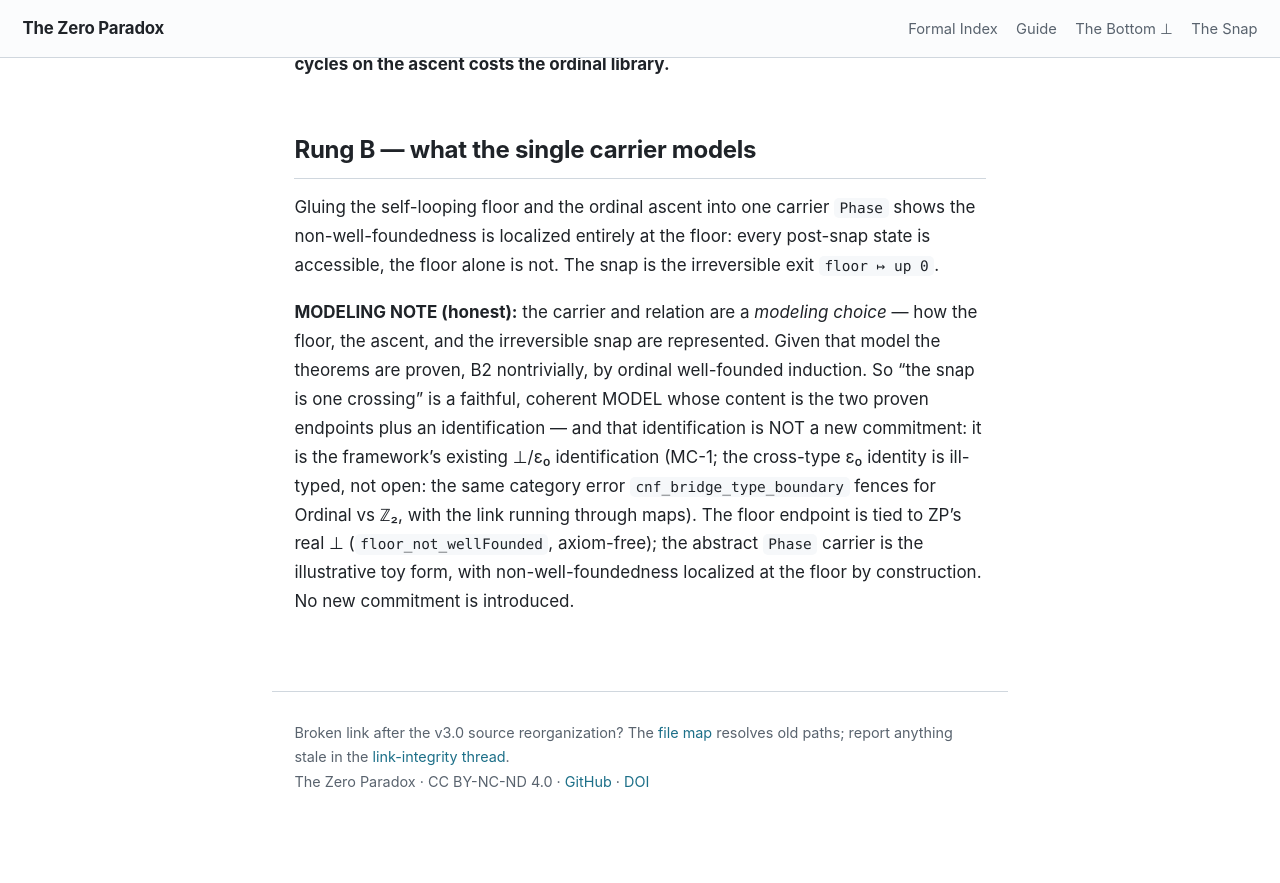
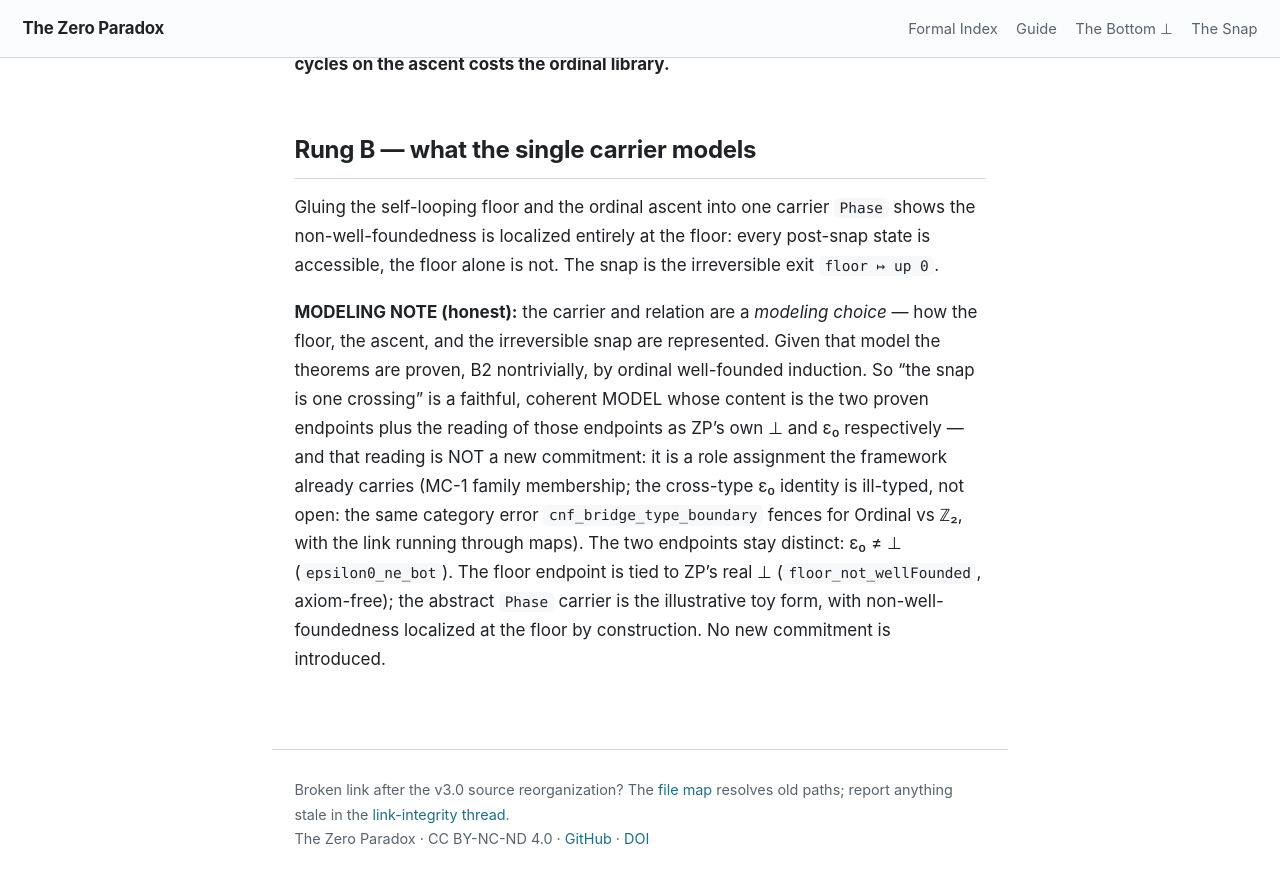
Before and after one commit to timbrigham/ZeroParadox, a Jekyll site: the page built from ZeroParadox/Multihomed/Boundary.md, in a window 1280 px wide and 900 px high, scrolled down 5426 px. Shown: the top 883 px of the window. Built offline with Jekyll 4.4.1, drawn with Linux system fonts in a browser that asks for light colours; our own code applies the rules of GitHub Pages for plain Markdown files; before the commit the page ends 6268 px from its top, so only the background shows below that.

Commit message:
Boundary siblings: role assignment, not a bottom/epsilon-zero identification
Adversary gate round 3, R3-B1 (BEDROCK, D1). Four sibling sites still said the
single-carrier boundary model rests on "the framework's existing ⊥/ε₀
identification" (LEAN_CUSTOM_REGISTRY.md Phase reason, Boundary.md Rung B note,
the Boundary.lean [ZP-CUSTOM] tag) or "⊥/ε₀ family membership (MC-1)"
(CLAIMS.md Rung C row). On its natural reading that asserts an identification of
⊥ with ε₀, which epsilon0_ne_bot refutes, and MC-1 has no ε₀ member. The ZP-J
Keystone Addendum already fixed the same wording at v1.5 as a role assignment
with the endpoints' distinctness named; these siblings were never brought along
(DC-24). Round 3's "ill-typed, not open" clause was appended inside the same
parenthetical, which on that reading called a well-typed, refuted equation
ill-typed. All four now carry the Keystone v1.20 wording: the endpoints read as
ZP's own ⊥ and ε₀ respectively, a role assignment, and ε₀ ≠ ⊥ (epsilon0_ne_bot).
The Boundary.lean tag also drops its stale OQ-E2 pointer.

Co-Authored-By: Claude Opus 5.5 (1M context) <noreply@anthropic.com>
Claude-Session: https://claude.ai/code/session_01M7PxaZmdYwacRczCRPuVWC

```diff
--- a/ZeroParadox/Multihomed/Boundary.md
+++ b/ZeroParadox/Multihomed/Boundary.md
@@ -167,9 +167,10 @@ alone is not. The snap is the irreversible exit `floor ↦ up 0`.
 **MODELING NOTE (honest):** the carrier and relation are a *modeling choice* — how the floor, the
 ascent, and the irreversible snap are represented. Given that model the theorems are proven, B2
 nontrivially, by ordinal well-founded induction. So "the snap is one crossing" is a faithful, coherent
-MODEL whose content is the two proven endpoints plus an identification — and that identification is NOT
-a new commitment: it is the framework's existing ⊥/ε₀ identification (MC-1; the cross-type ε₀ identity is
-ill-typed, not open: the same category error `cnf_bridge_type_boundary` fences for Ordinal vs ℤ₂, with the
-link running through maps). The floor endpoint is tied to ZP's real ⊥ (`floor_not_wellFounded`, axiom-free); the
+MODEL whose content is the two proven endpoints plus the reading of those endpoints as ZP's own ⊥ and ε₀
+respectively — and that reading is NOT a new commitment: it is a role assignment the framework already
+carries (MC-1 family membership; the cross-type ε₀ identity is ill-typed, not open: the same category error
+`cnf_bridge_type_boundary` fences for Ordinal vs ℤ₂, with the link running through maps). The two endpoints
+stay distinct: ε₀ ≠ ⊥ (`epsilon0_ne_bot`). The floor endpoint is tied to ZP's real ⊥ (`floor_not_wellFounded`, axiom-free); the
 abstract `Phase` carrier is the illustrative toy form, with non-well-foundedness localized at the floor
 by construction. No new commitment is introduced.
```
Also changed, not shown: CLAIMS.md (+1 -1 lines), LEAN_CUSTOM_REGISTRY.md (+1 -1 lines), 1 other file.
